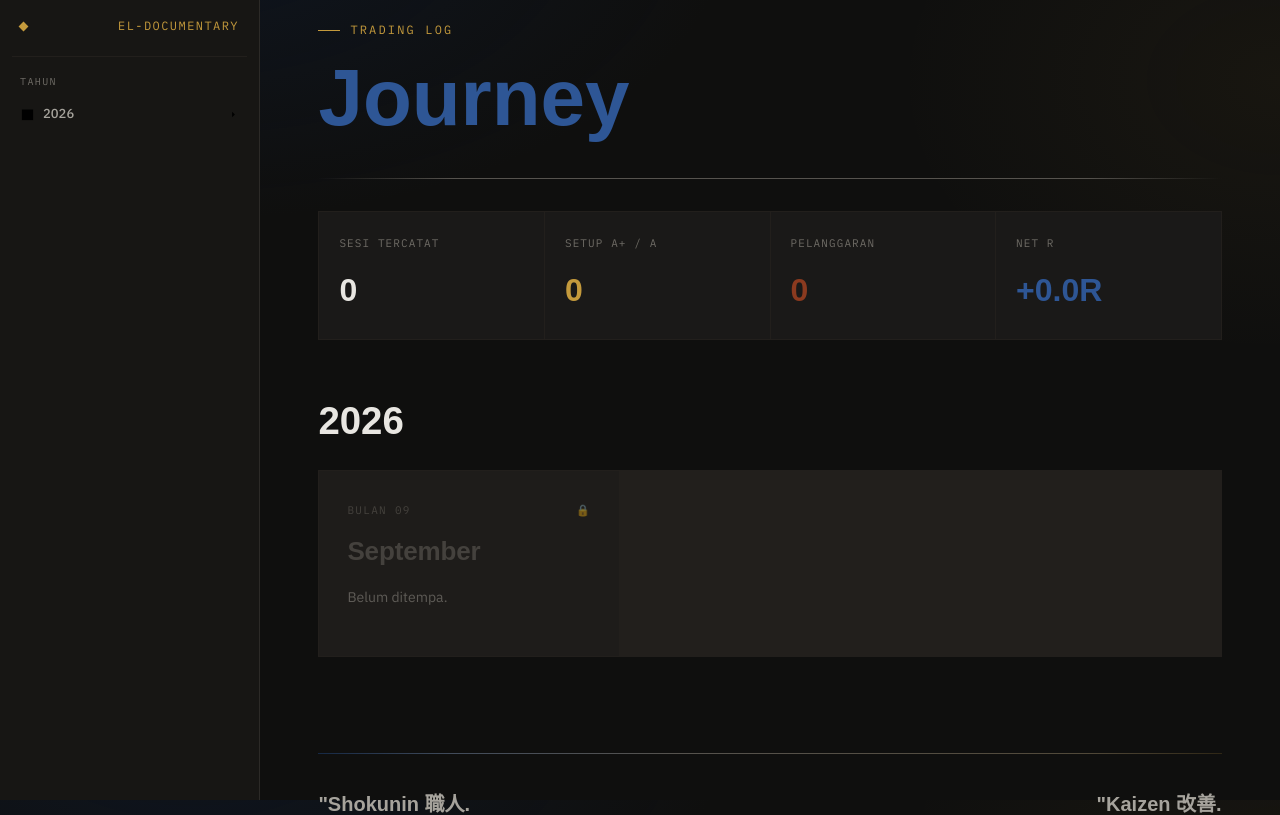
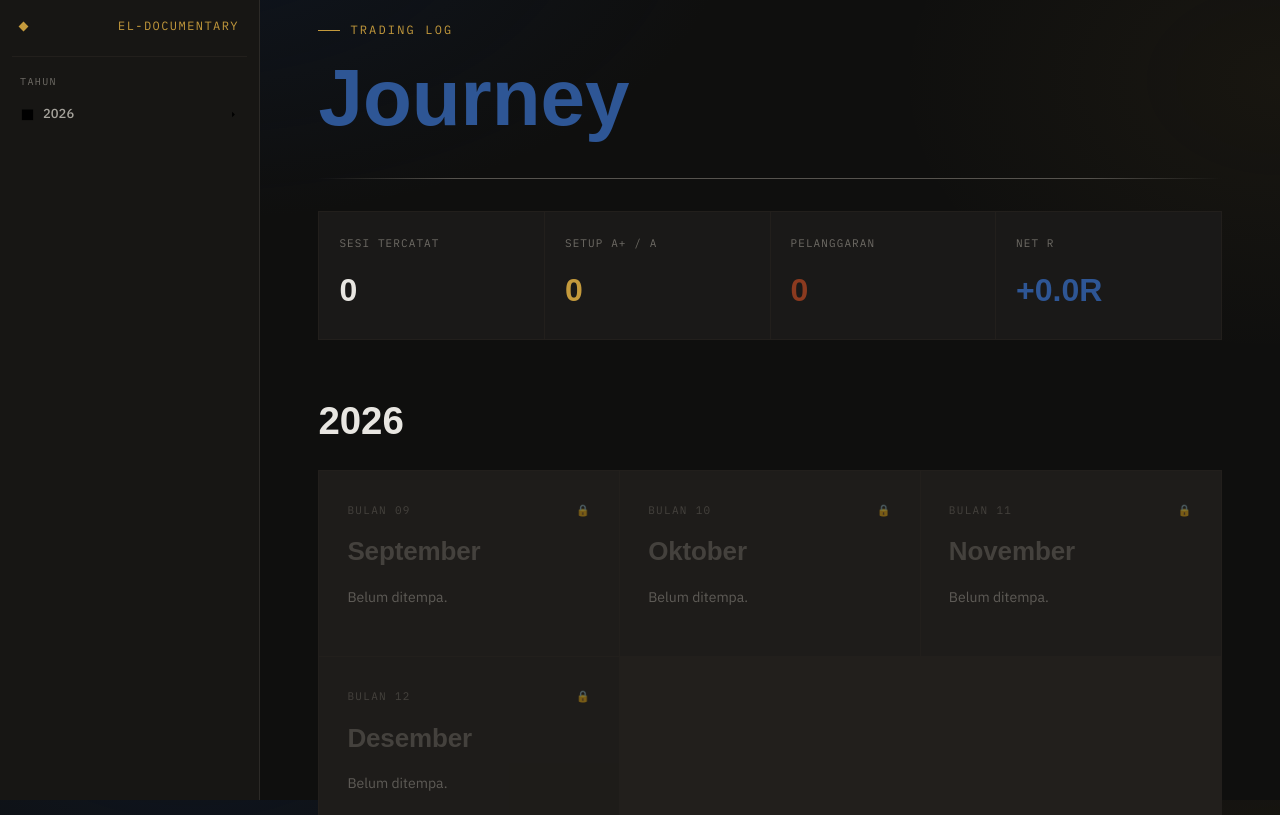
Before and after one commit to Eleven-stack11/the-tempering, a Next.js app: page / in a window 1280 px wide. Shown: the top 815 px of the page. Built offline with nearby package versions, Linux system fonts and the light colour scheme; a web font is replaced by a local one.

Commit message:
Update page.tsx

```diff
--- a/app/page.tsx
+++ b/app/page.tsx
@@ -41,6 +41,19 @@ export default async function HomePage() {
     0
   );
 
+  // Bulan-bulan yang sudah ada data
+  const existingMonths = monthKeys.map(key => key.split('-')[1]);
+  // Semua bulan yang mungkin (09–12 untuk sisa tahun)
+  const allFutureMonths = ['09', '10', '11', '12'];
+  // Bulan yang belum ada data -> akan ditampilkan sebagai locked
+  const lockedMonths = allFutureMonths.filter(m => !existingMonths.includes(m));
+  const lockedMonthNames: Record<string, string> = {
+    '09': 'September',
+    '10': 'Oktober',
+    '11': 'November',
+    '12': 'Desember',
+  };
+
   return (
     <>
       <header style={{ marginBottom: "40px" }}>
@@ -83,6 +96,8 @@ export default async function HomePage() {
             const [, month] = key.split("-");
             const monthName = monthNames[month] || month;
             const monthTrades = monthMap[key];
+            // Ambil instrumen unik untuk bulan ini
+            const instruments = [...new Set(monthTrades.map(t => t.instrument))];
             return (
               <Link key={key} href={`/month/${key}`} className="tile">
                 <div className="tile-eyebrow">
@@ -93,22 +108,23 @@ export default async function HomePage() {
                 <p>{monthTrades.length} trade tercatat</p>
                 <div className="tile-stats">
                   <span><b>{monthTrades.length}</b> trade</span>
-                  {(() => {
-  const instruments = [...new Set(monthTrades.map(t => t.instrument))];
-  return <span><b>{instruments.join(' / ')}</b></span>;
-})()}
+                  <span><b>{instruments.join(' / ')}</b></span>
                 </div>
               </Link>
             );
           })}
-          <div className="tile locked">
-            <div className="tile-eyebrow">
-              <span>BULAN 09</span>
-              <span className="lock-icon">🔒</span>
+
+          {/* Locked future months — hanya tampilkan jika belum ada data */}
+          {lockedMonths.map((m) => (
+            <div key={m} className="tile locked">
+              <div className="tile-eyebrow">
+                <span>BULAN {m}</span>
+                <span className="lock-icon">🔒</span>
+              </div>
+              <h3>{lockedMonthNames[m]}</h3>
+              <p>Belum ditempa.</p>
             </div>
-            <h3>September</h3>
-            <p>Belum ditempa.</p>
-          </div>
+          ))}
         </div>
       </section>
 
```
